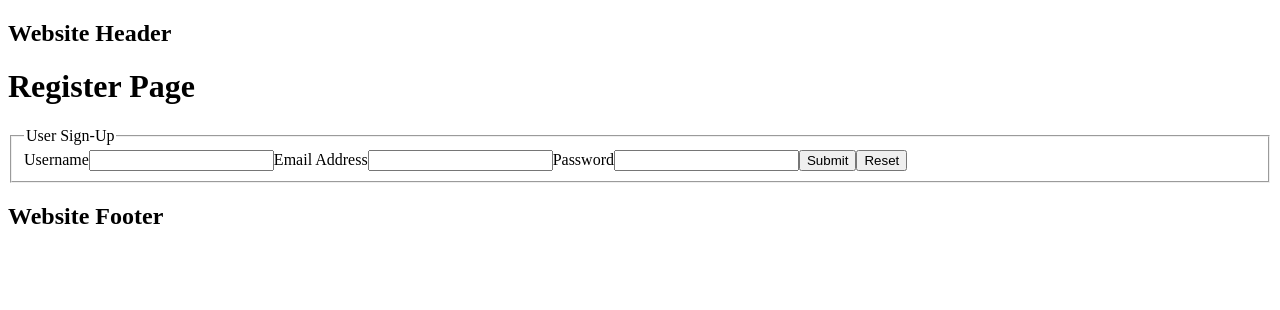
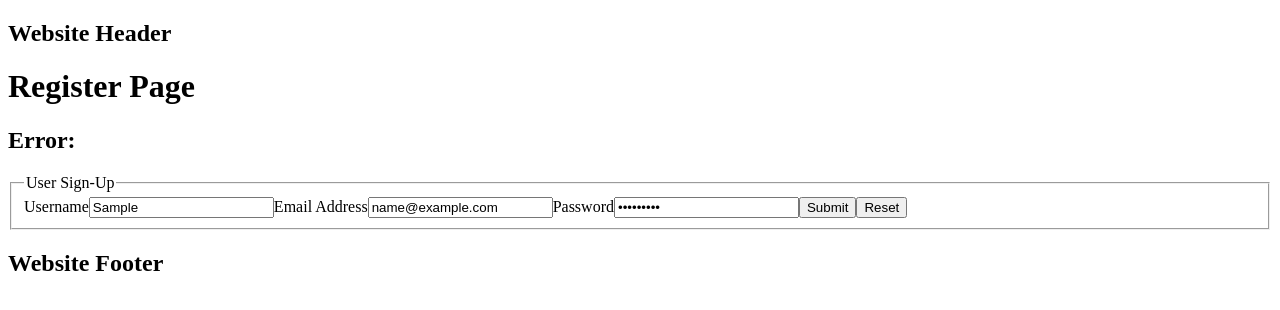
Before and after one commit to nathanEvrardDaCunha/quickTasks_front, a React (Vite) app: page /register in a window 1280 px wide. Both pictures are taken after typing "Sample", "name@example.com", "Sample123" into the empty fields and a click on the button "Submit". Shown: the top 310 px of the page. Built offline with nearby package versions, Linux system fonts and the light colour scheme; no server answers.

Commit message:
feat(auth): implement entirely functional register logic

```diff
--- a/src/pages/Register.tsx
+++ b/src/pages/Register.tsx
@@ -1,10 +1,112 @@
+import { useMutation } from '@tanstack/react-query';
+import { useState } from 'react';
+
+// Send it into a dedicated type file ?
+type User = {
+    username: string;
+    email: string;
+    password: string;
+};
+
+type APIError = {
+    name: string;
+    cause: string;
+    stack: string;
+};
+
+// Should remove the status from here and the server.
+type APISuccess = {
+    status: string;
+    message: string;
+};
+
 function Register() {
-    // TO-CONSIDER: Is it necessary to add constraint to input when the server is already doing this job for us ?
+    const [formData, setFormData] = useState<User>({
+        username: '',
+        email: '',
+        password: '',
+    });
+
+    // Hook ('useSomething' don't trigger at every rerunder it seem)
+    // What about normal function ? Create one and see for yourself !
+
+    const mutation = useMutation({
+        mutationKey: ['registerUser'],
+        mutationFn: async (user: User) => {
+            const result = await fetch(
+                `http://localhost:5003/api/auth/register`,
+                {
+                    method: 'POST',
+                    headers: {
+                        'Content-Type': 'application/json',
+                    },
+                    body: JSON.stringify(user),
+                }
+            );
+
+            // Is this part really mandatory ?
+            // When I delete it, the onError seem to doesn't work, but I'm not sure if it's really mandatory.
+            if (!result.ok) {
+                const errorData: APIError = await result.json();
+                throw errorData;
+            }
+
+            return await result.json();
+        },
+        onError: (error: APIError) => {
+            console.error(`${error.name}: ${error.cause}`);
+        },
+        onSuccess: () => {
+            handleReset();
+        },
+    });
 
     function handleAction(formData: FormData) {
-        for (const [key, value] of formData.entries()) {
-            console.log(key, value);
+        // DESIGN: The client is responsible for sending every field while the server is
+        // responsible for validating the content of them and sending error if necessary
+        const username = formData.get('username');
+        const email = formData.get('email');
+        const password = formData.get('password');
+
+        if (!username) {
+            throw new Error(
+                `Couldn't find the username property of the form !`
+            );
         }
+
+        if (!email) {
+            throw new Error(`Couldn't find the email property of the form !`);
+        }
+
+        if (!password) {
+            throw new Error(
+                `Couldn't find the password property of the form !`
+            );
+        }
+
+        const user: User = {
+            username: username as string,
+            email: email as string,
+            password: password as string,
+        };
+
+        mutation.mutate(user);
+    }
+
+    function handleOnChange(event: any) {
+        const { name, value } = event.target;
+        setFormData((previous) => ({
+            ...previous,
+            [name]: value,
+        }));
+    }
+
+    function handleReset() {
+        setFormData({
+            username: '',
+            email: '',
+            password: '',
+        });
     }
 
     return (
@@ -15,79 +117,56 @@ function Register() {
             <main>
                 <h1>Register Page</h1>
 
+                {mutation.isSuccess && (
+                    <h2>Success: {(mutation.data as APISuccess).message}</h2>
+                )}
+
+                {mutation.error && (
+                    <h2>Error: {(mutation.error as APIError).cause} </h2>
+                )}
+
+                {mutation.isPending && <h2>Action processing...</h2>}
+
                 <form action={handleAction}>
                     <fieldset>
                         <legend>User Sign-Up</legend>
 
-                        <label htmlFor="sign-up-username">Username</label>
+                        <label htmlFor="username">Username</label>
                         <input
                             type="text"
-                            name="sign-up-button"
-                            id="sign-up-button"
-                            required={true}
+                            name="username"
+                            id="username"
+                            value={formData.username}
+                            onChange={handleOnChange}
+                            required
                         />
 
-                        {/* <input
-                            type="text"
-                            name="sign-up-button"
-                            id="sign-up-button"
-                            required={true}
-                            value={undefined}
-                            onChange={undefined}
-                            minLength={undefined}
-                            maxLength={undefined}
-                            spellCheck={false}
-                            disabled={false}
-                            placeholder=""
-                            pattern={undefined}
-                        /> */}
-
-                        <label htmlFor="sign-up-email">Email Address</label>
+                        <label htmlFor="email">Email Address</label>
                         <input
                             type="email"
-                            name="sign-up-email"
-                            id="sign-up-email"
-                            required={true}
+                            name="email"
+                            id="email"
+                            value={formData.email}
+                            onChange={handleOnChange}
+                            required
                         />
 
-                        {/* <input
-                            type="email"
-                            name="sign-up-email"
-                            id="sign-up-email"
-                            required={true}
-                            value={undefined}
-                            onChange={undefined}
-                            minLength={undefined}
-                            maxLength={undefined}
-                            disabled={false}
-                            placeholder=""
-                            pattern={undefined}
-                        /> */}
-
-                        <label htmlFor="sign-up-password">Password</label>
+                        <label htmlFor="password">Password</label>
                         <input
                             type="password"
-                            name="sign-up-password"
-                            id="sign-up-password"
-                            required={true}
+                            name="password"
+                            id="password"
+                            value={formData.password}
+                            onChange={handleOnChange}
+                            required
                         />
 
-                        {/* <input
-                            type="password"
-                            name="sign-up-password"
-                            id="sign-up-password"
-                            required={true}
-                            value={undefined}
-                            onChange={undefined}
-                            minLength={undefined}
-                            maxLength={undefined}
-                            disabled={false}
-                            placeholder=""
-                            pattern={undefined}
-                        /> */}
-
-                        <button type="submit">Submit</button>
-                        <button type="reset">Reset</button>
+                        <button type="submit" disabled={mutation.isPending}>
+                            {mutation.isPending ? 'Submitting...' : 'Submit'}
+                        </button>
+                        <button type="button" onClick={handleReset}>
+                            Reset
+                        </button>
                     </fieldset>
                 </form>
             </main>
```
